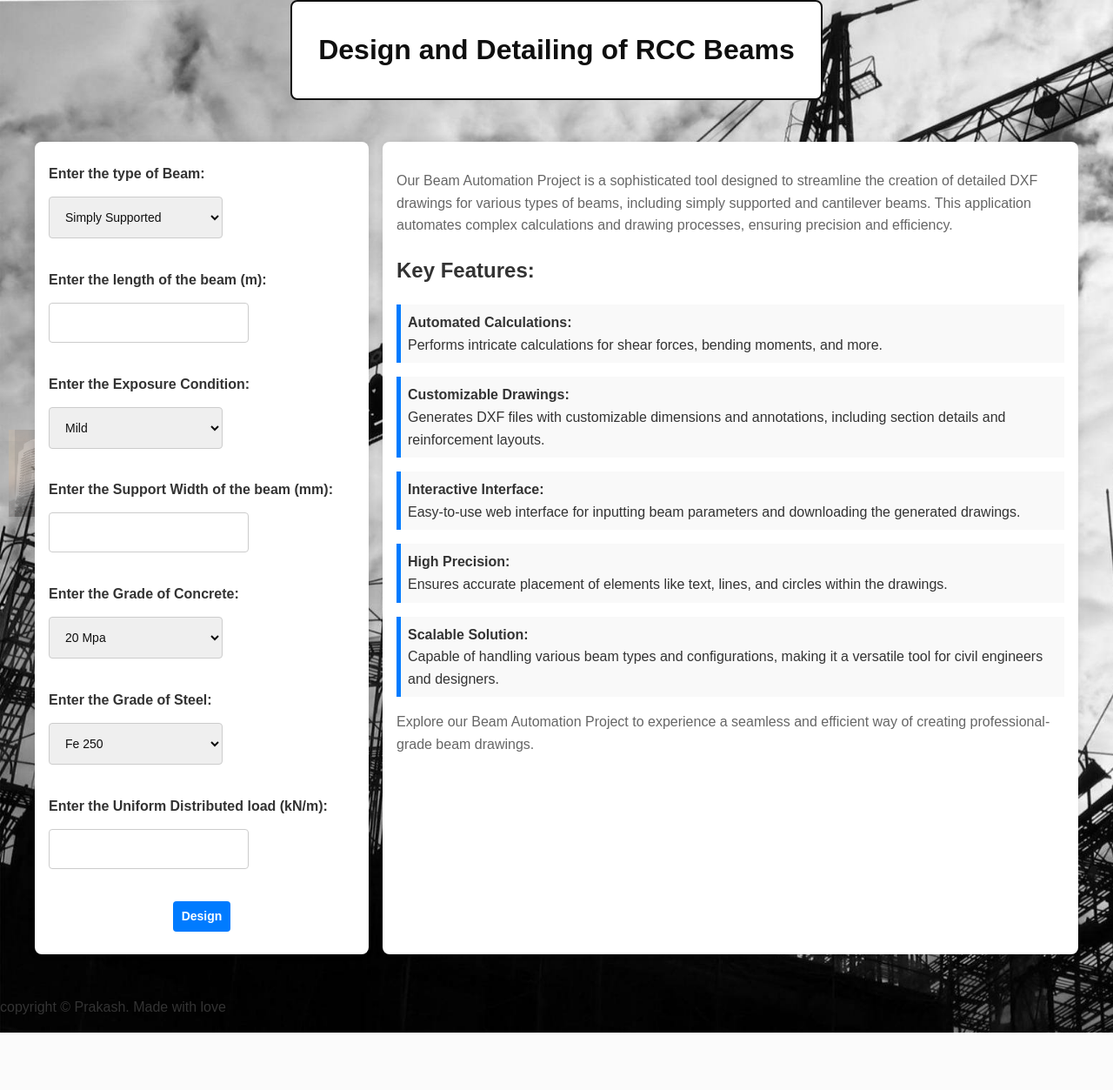
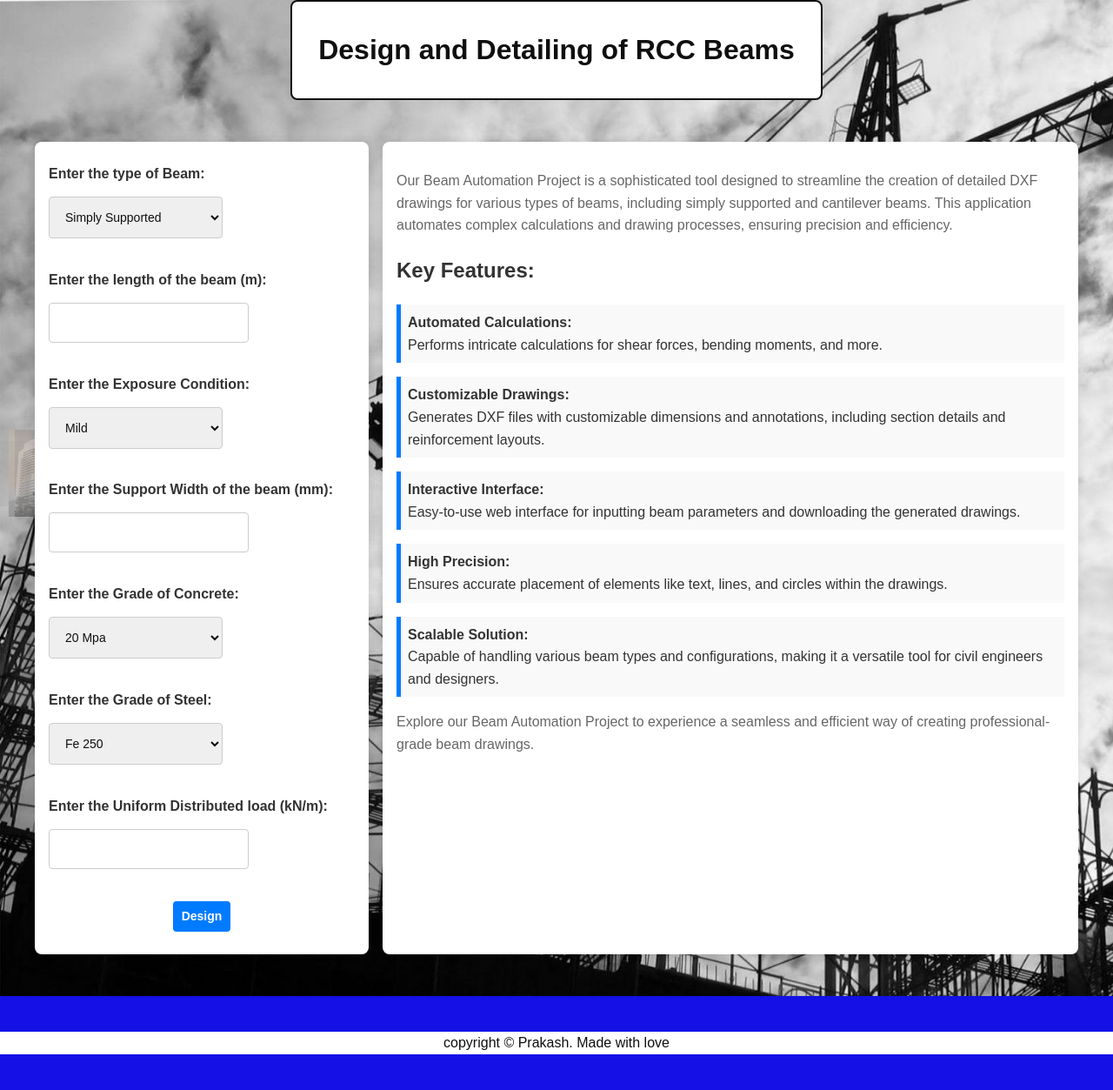
Before and after one commit to prakash271103/autobeam, a Flask app: page / in a window 1280 px wide. Shown: the whole page at 87% size. Before the commit the page ends 1187 px from the top, so only its background shows below. Run offline with Flask 3, Linux system fonts and the light colour scheme; some libraries are stand-ins or nearby versions; grey boxes are pictures that could not be loaded.

Commit message:
Update style.css

```diff
--- a/static/css/style.css
+++ b/static/css/style.css
@@ -243,3 +243,18 @@ form input[type="submit"]:hover {
     position: absolute;
     z-index: -1;
 }
+.copyright{
+  width: 100%;
+  text-align: center;
+  padding: 25px 0;
+  background: #1410e6;
+  font-weight: 300;
+  margin-top: 20px;
+  text-line-through-color: #0c0c0d;
+}
+.copyright p{
+  color: #0f0f0f;
+  text-align: center;
+  background: #ffffff;
+
+}
```
